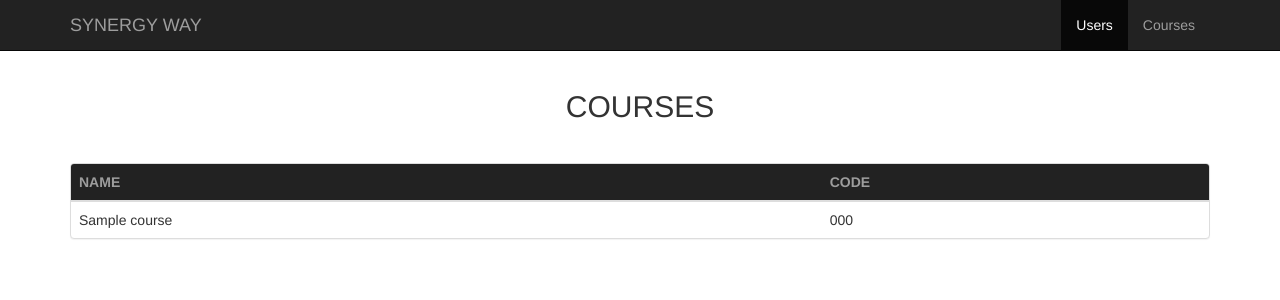
After one commit to Kharmanoid/Synergy_test, a Django app: template Synergy_test/users/templates/course_list.html in a window 1280 px wide. The commit adds this page. Shown: the top 300 px of the page. Run offline with Django 3.2, Linux system fonts and the light colour scheme; the template is opened without the code that fills it: most values are stand-ins (such as "Sample title", 1, 10 or a date in 2020); some libraries are stand-ins or nearby versions.

Commit message:
Third step

```diff
--- a/Synergy_test/users/static/css/users.css
+++ b/Synergy_test/users/static/css/users.css
@@ -23,3 +23,7 @@ body {
     background-color: #222;
     color: #9d9d9d;
 }
+
+.table tbody tr td {
+    vertical-align: middle;
+}
--- a/Synergy_test/users/templates/base_template.html
+++ b/Synergy_test/users/templates/base_template.html
@@ -4,7 +4,7 @@
     <meta charset="UTF-8">
     <meta http-equiv="X-UA-Compatible" content="IE=edge">
     <meta name="viewport" content="width=device-width, initial-scale=1">
-    <title>Users</title>
+    <title>Synergy Way</title>
     {% load static %}
     <link rel="stylesheet" href="https://maxcdn.bootstrapcdn.com/bootstrap/3.3.7/css/bootstrap.min.css"
           integrity="sha384-BVYiiSIFeK1dGmJRAkycuHAHRg32OmUcww7on3RYdg4Va+PmSTsz/K68vbdEjh4u" crossorigin="anonymous">
@@ -21,12 +21,12 @@
                     <span class="icon-bar"></span>
                     <span class="icon-bar"></span>
                 </button>
-                <a class="navbar-brand" href="#">SYNERGY WAY</a>
+                <a class="navbar-brand" href="{% url 'main_page' %}">SYNERGY WAY</a>
             </div>
             <div id="navbar" class="collapse navbar-collapse">
                 <ul class="nav navbar-nav">
-                    <li class="active"><a href="#">Users</a></li>
-                    <li><a href="#about">Courses</a></li>
+                    <li class="active"><a href="{% url 'user_list' %}">Users</a></li>
+                    <li><a href="{% url 'course_list' %}">Courses</a></li>
                 </ul>
             </div><!--/.nav-collapse -->
         </div>
--- /dev/null
+++ b/Synergy_test/users/templates/course_list.html
@@ -0,0 +1,29 @@
+{% extends "base_template.html" %}
+{% load static %}
+{% block page_content %}
+<div class="container">
+    <div class="row row-header">
+        <div class="col-xs-12">
+            <h2 class="text-header">COURSES</h2>
+        </div>
+    </div>
+    <div class="panel panel-default">
+        <table class="table">
+            <thead class="table-header">
+                <tr>
+                    <th>NAME</th>
+                    <th>CODE</th>
+                 </tr>
+            </thead>
+            <tbody>
+                {% for course in course_list %}
+                <tr>
+                    <td>{{ course.name }}</td>
+                    <td>{{ course.code }}</td>
+                </tr>
+                {% endfor %}
+            </tbody>
+        </table>
+    </div>
+</div>
+{% endblock %}
--- a/Synergy_test/users/urls.py
+++ b/Synergy_test/users/urls.py
@@ -1,7 +1,10 @@
 from django.conf.urls import url
 
 from users.views.user_list_view import UserListView
+from users.views.course_list_view import CourseListView
 
 urlpatterns = [
-    url(r'^users/', UserListView.as_view(), name="user_list")
+    url(r'^$', UserListView.as_view(), name="main_page"),
+    url(r'^users/', UserListView.as_view(), name="user_list"),
+    url(r'^courses/', CourseListView.as_view(), name="course_list")
 ]
--- a/create_Users_DB.sql
+++ b/create_Users_DB.sql
@@ -55,4 +55,9 @@ CREATE PROCEDURE getListeners ()
 BEGIN
 	SELECT * FROM listeners;
 END//
+
+CREATE PROCEDURE getCourses ()
+BEGIN
+	SELECT * FROM courses;
+END//
 DELIMITER ;
```
Also changed, not shown: Synergy_test/users/db_access.py (+34 -15 lines), Synergy_test/users/templates/user_list.html (+16 -12 lines), Synergy_test/users/views/course_list_view.py (added, +10 -0 lines), Synergy_test/users/views/user_list_view.py (+10 -1 lines).
